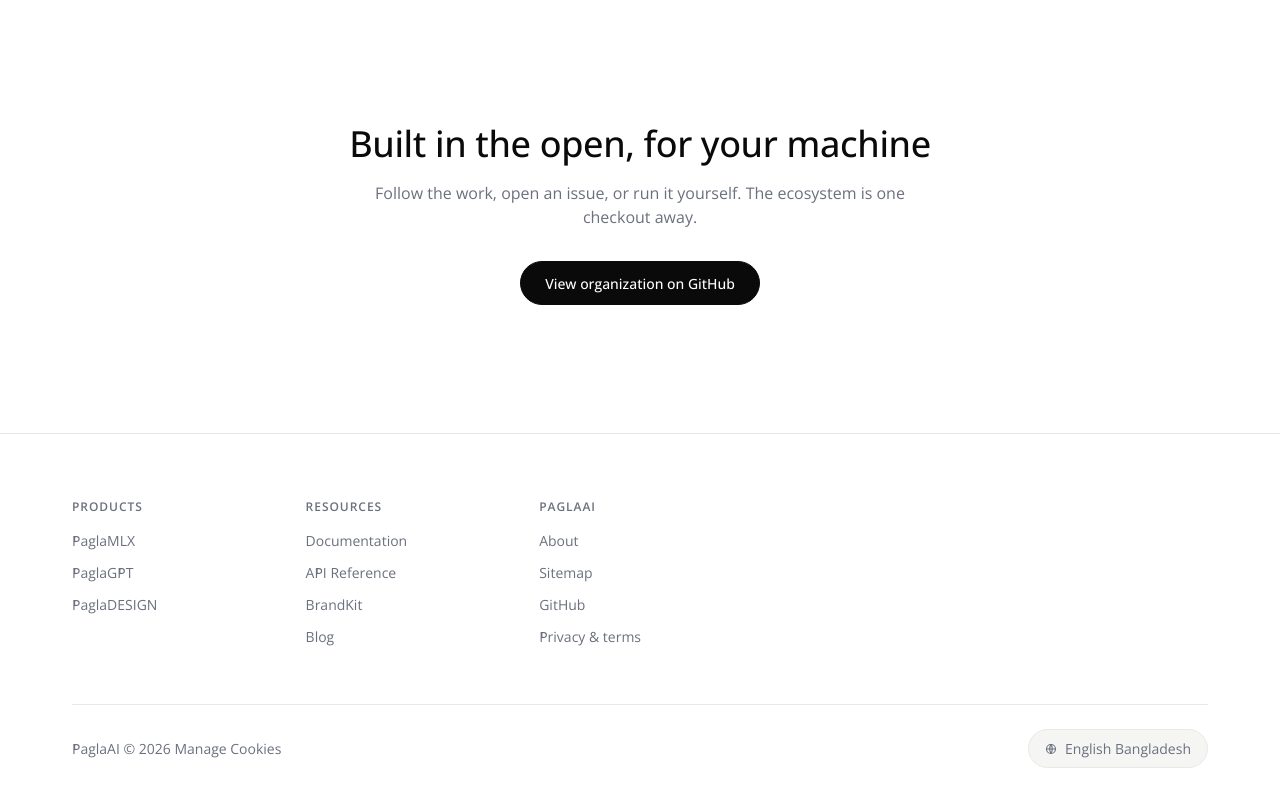
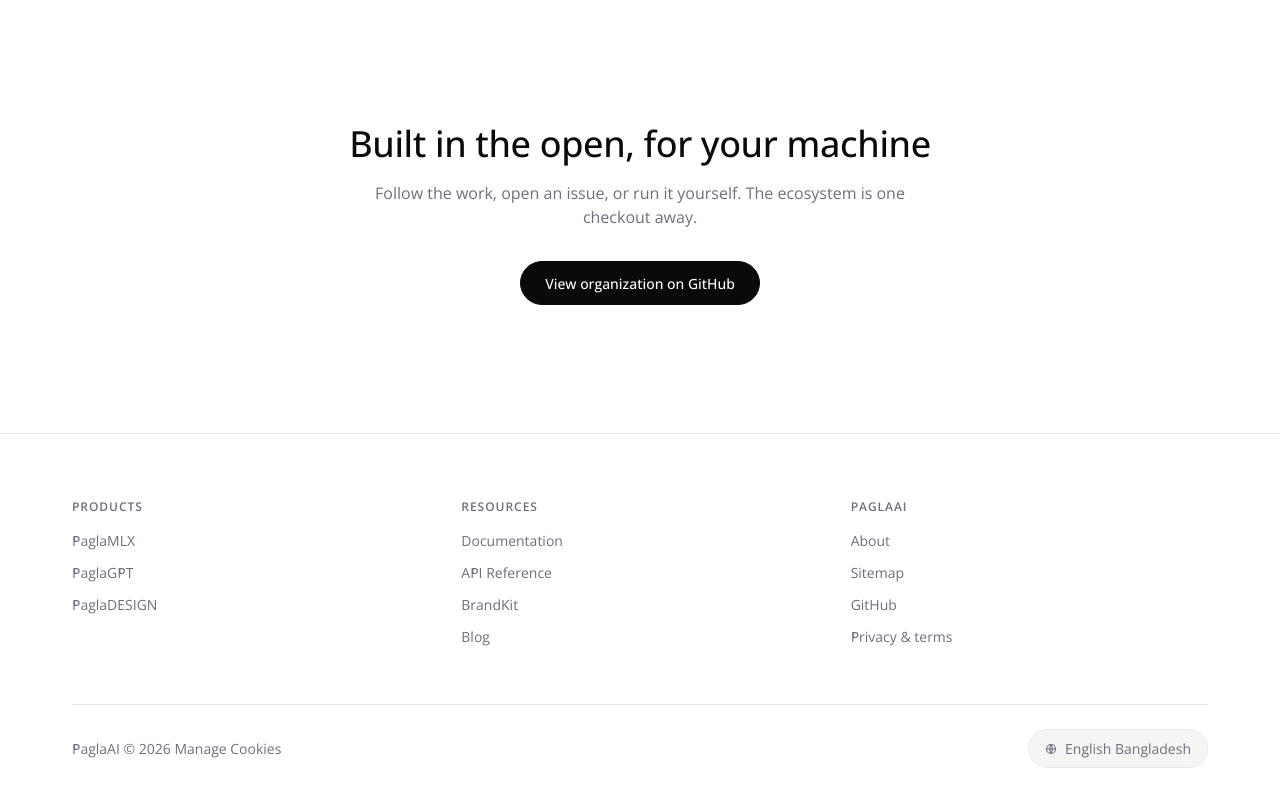
Before and after one commit to paglaai/PaglaSPACE, a website: page index.html in a window 1280 px wide. Shown: the part 2653-3453 px from the top of the page. Drawn offline with Linux system fonts and the light colour scheme.

Commit message:
fix(site): match footer grid to visible columns

```diff
--- a/assets/css/site.css
+++ b/assets/css/site.css
@@ -1443,7 +1443,7 @@
 
 @media (min-width: 64rem) {
   .footer-grid {
-    grid-template-columns: repeat(5, 1fr);
+    grid-template-columns: repeat(3, 1fr);
   }
 }
 
```
